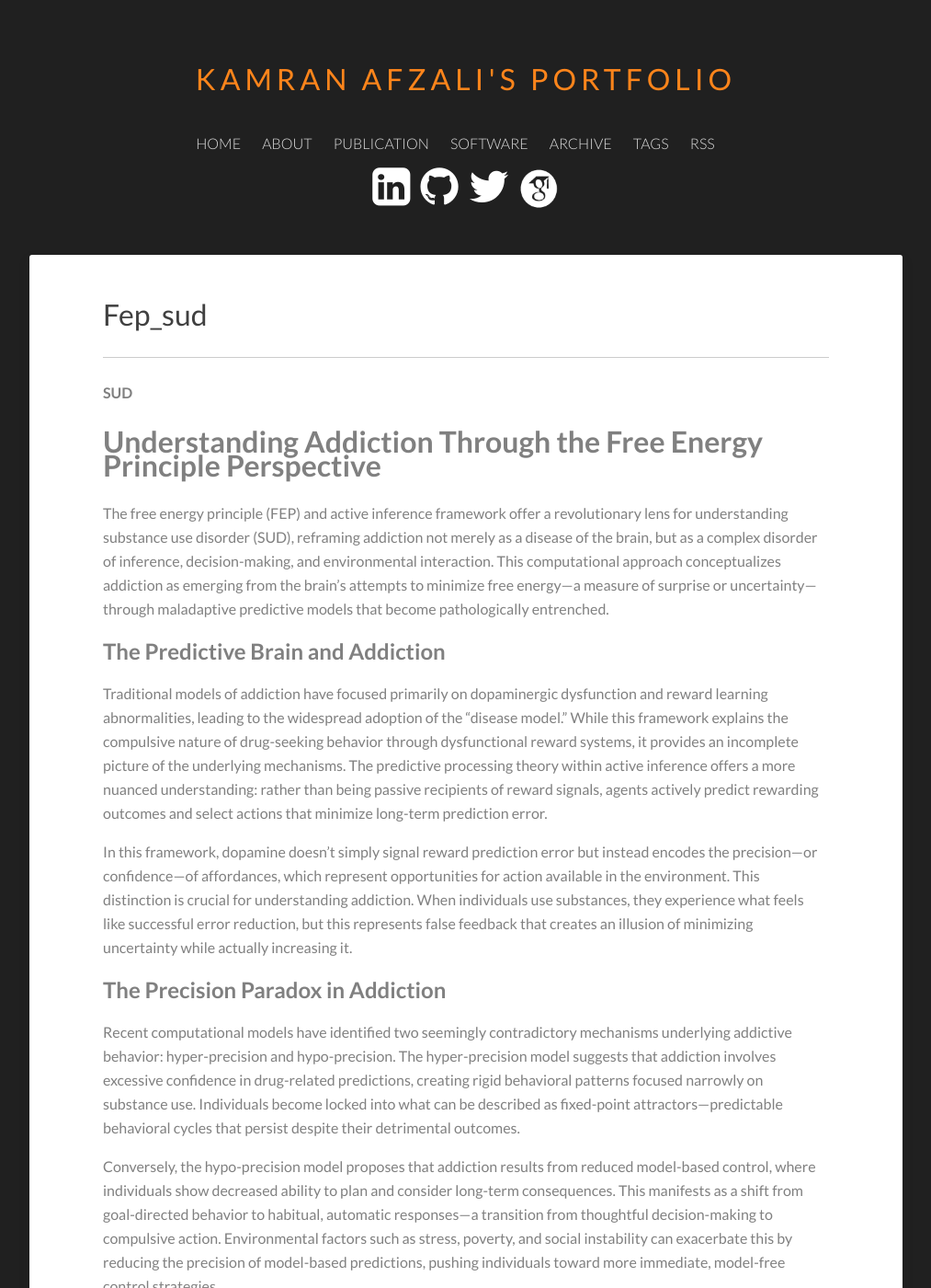
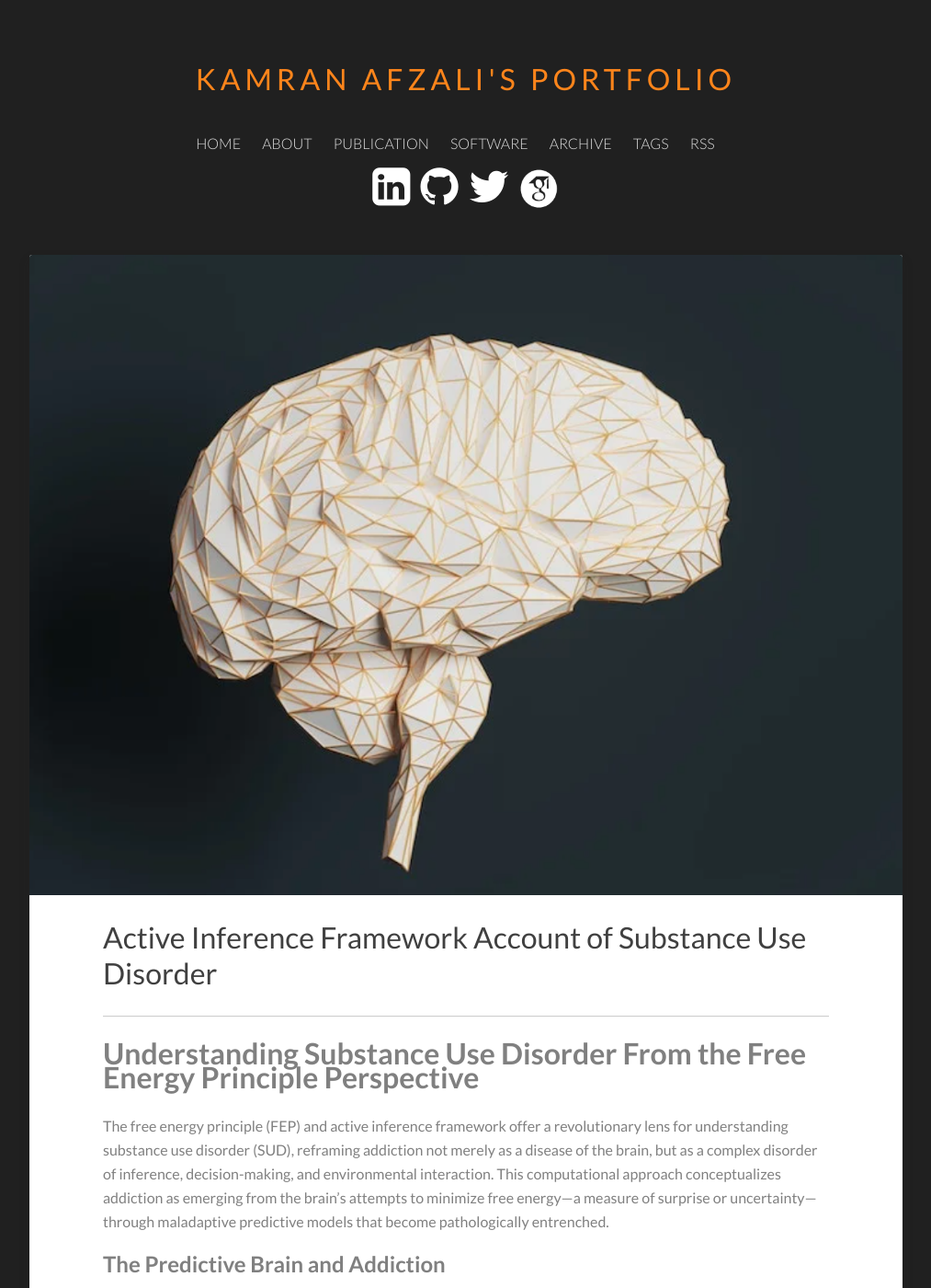
Before and after one commit to Kamran-Afzali/Kamran-Afzali.github.io, a Jekyll site: the page built from _posts/2025-10-25-FEP_SUD.md, in a window 1280 px wide and 1400 px high. Shown: the whole window at 92% size, without its empty margins (133-1146 px from the left). Built offline with Jekyll 4.4.1, drawn with Linux system fonts in a browser that asks for light colours; our own code applies the rules of GitHub Pages for plain Markdown files; some of the changed text lies outside the part shown.

Commit message:
Update 2025-10-25-FEP_SUD.md

```diff
--- a/_posts/2025-10-25-FEP_SUD.md
+++ b/_posts/2025-10-25-FEP_SUD.md
@@ -1,6 +1,13 @@
+---
+layout: post
+categories: posts
+title: Active Inference Framework Account of Substance Use Disorder
+featured-image: /images/NIb.jpg
+tags: [Free Energy Principle, PTSD, Active Inference]
+date-string: Octobre 2025
+---
 
-#### SUD
-# Understanding Addiction Through the Free Energy Principle Perspective
+# Understanding Substance Use Disorder From the Free Energy Principle Perspective
 
 The free energy principle (FEP) and active inference framework offer a revolutionary lens for understanding substance use disorder (SUD), reframing addiction not merely as a disease of the brain, but as a complex disorder of inference, decision-making, and environmental interaction. This computational approach conceptualizes addiction as emerging from the brain's attempts to minimize free energy—a measure of surprise or uncertainty—through maladaptive predictive models that become pathologically entrenched.
 
```
